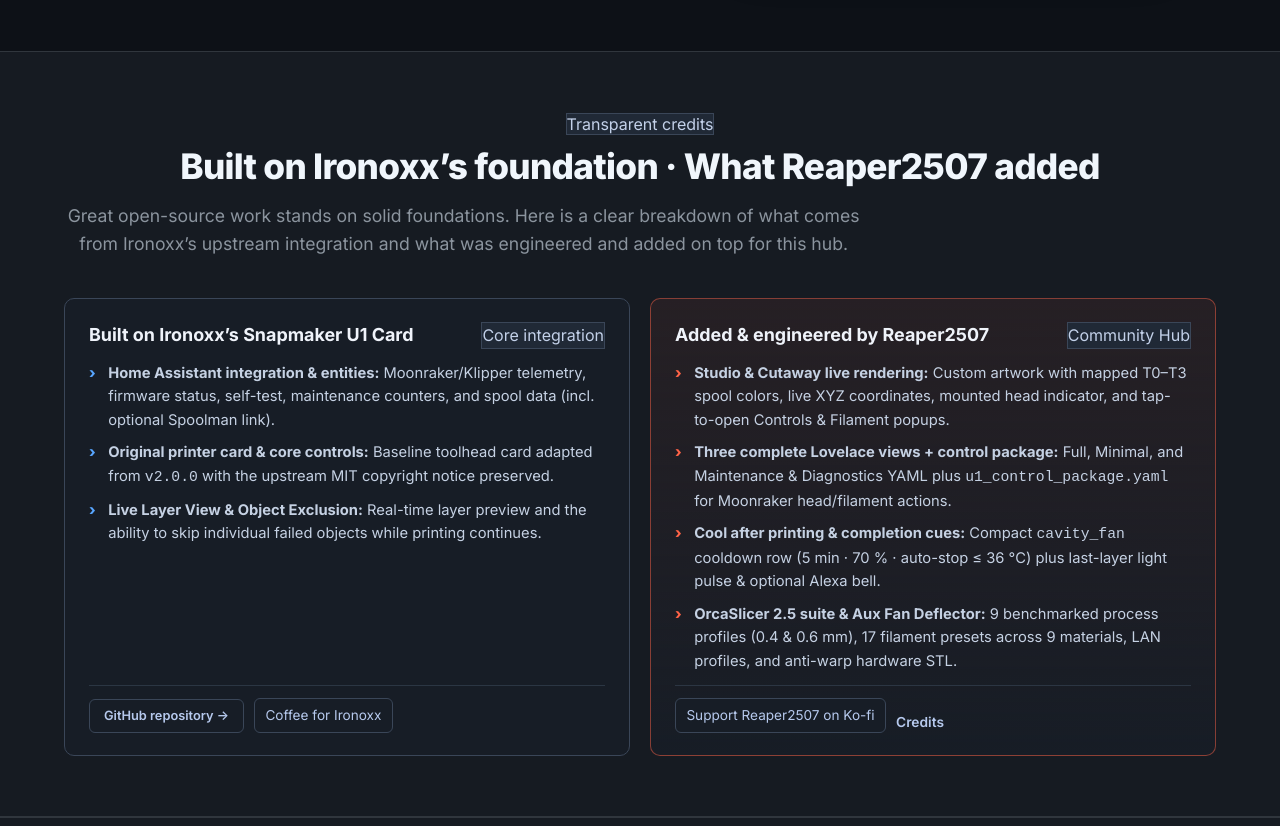
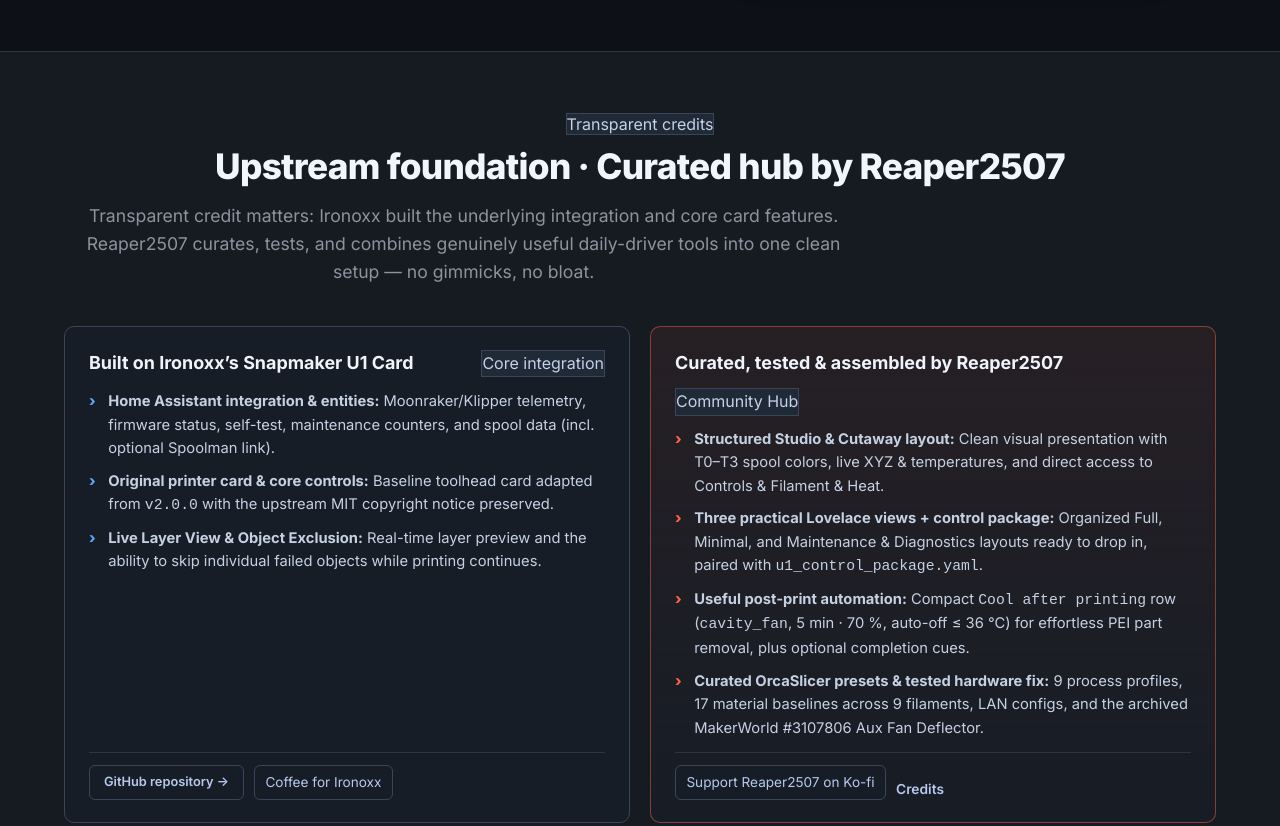
Before and after one commit to Reaper2507/snapmaker-u1-homeassistant, a plain HTML site: page docs/index.html in a window 1280 px wide. Shown: the part 740-1566 px from the top of the page. Drawn offline with Linux system fonts and the light colour scheme.

Commit message:
docs(copy): frame Reaper2507 contribution around curated, no-gimmick utility

```diff
--- a/docs/app.js
+++ b/docs/app.js
@@ -14,7 +14,7 @@ const i18n = {
     "ha-banner-lead": "The dashboard brings together the live printer card, filament management, print controls, job and camera views, and maintenance. It builds on <a href=\"https://github.com/Ironoxx/ha-snapmaker-u1-card\">Ironoxx’s Snapmaker U1 integration</a>.",
     "slicer-banner-badge": "OrcaSlicer 2.5 Suite",
     "slicer-banner-title": "OrcaSlicer Profiles &amp; Filament Presets",
-    "slicer-banner-lead": "Engineered, benchmarked presets for the Snapmaker U1 in OrcaSlicer 2.5: 9 process profiles for 0.4 &amp; 0.6 mm nozzles, 17 verified filament presets across 9 materials, and stainless LAN machine profiles.",
+    "slicer-banner-lead": "Tested, curated presets for the Snapmaker U1 in OrcaSlicer 2.5: 9 process profiles for 0.4 &amp; 0.6 mm nozzles, 17 verified filament presets across 9 materials, and stainless LAN machine profiles.",
     "guide-banner-badge": "🧵 Quick Guide & Problem Solver",
     "guide-banner-title": "Snapmaker U1 Operator Guide & FAQ",
     "guide-banner-lead": "Filament swapping explained in two words: Fast instructions for dashboard and printer touchscreen, resistance explained, and essential FAQs.",
@@ -250,18 +250,18 @@ const i18n = {
     "home-view-maintenance-desc": "Service checklist, temperature history, bed mesh and self-test.",
     "ha-maintenance-cta": "Maintenance",
     "split-badge": "Transparent credits",
-    "split-title": "Built on Ironoxx’s foundation · What Reaper2507 added",
-    "split-intro": "Great open-source work stands on solid foundations. Here is a clear breakdown of what comes from Ironoxx’s upstream integration and what was engineered and added on top for this hub.",
+    "split-title": "Upstream foundation · Curated hub by Reaper2507",
+    "split-intro": "Transparent credit matters: Ironoxx built the underlying integration and core card features. Reaper2507 curates, tests, and combines genuinely useful daily-driver tools into one clean setup — no gimmicks, no bloat.",
     "split-iron-title": "Built on Ironoxx’s Snapmaker U1 Card",
     "split-iron-1": "<strong>Home Assistant integration &amp; entities:</strong> Moonraker/Klipper telemetry, firmware status, self-test, maintenance counters, and spool data (incl. optional Spoolman link).",
     "split-iron-2": "<strong>Original printer card &amp; core controls:</strong> Baseline toolhead card adapted from <code>v2.0.0</code> with the upstream MIT copyright notice preserved.",
     "split-iron-3": "<strong>Live Layer View &amp; Object Exclusion:</strong> Real-time layer preview and the ability to skip individual failed objects while printing continues.",
-    "split-reaper-title": "Added &amp; engineered by Reaper2507",
+    "split-reaper-title": "Curated, tested &amp; assembled by Reaper2507",
     "split-reaper-badge": "Community Hub",
-    "split-reaper-1": "<strong>Studio &amp; Cutaway live rendering:</strong> Custom artwork with mapped T0–T3 spool colors, live XYZ coordinates, mounted head indicator, and tap-to-open Controls &amp; Filament popups.",
-    "split-reaper-2": "<strong>Three complete Lovelace views + control package:</strong> Full, Minimal, and Maintenance &amp; Diagnostics YAML plus <code>u1_control_package.yaml</code> for Moonraker head/filament actions.",
-    "split-reaper-3": "<strong>Cool after printing &amp; completion cues:</strong> Compact <code>cavity_fan</code> cooldown row (5 min · 70 % · auto-stop ≤ 36 °C) plus last-layer light pulse &amp; optional Alexa bell.",
-    "split-reaper-4": "<strong>OrcaSlicer 2.5 suite &amp; Aux Fan Deflector:</strong> 9 benchmarked process profiles (0.4 &amp; 0.6 mm), 17 filament presets across 9 materials, LAN profiles, and anti-warp hardware STL.",
+    "split-reaper-1": "<strong>Structured Studio &amp; Cutaway layout:</strong> Clean visual presentation with T0–T3 spool colors, live XYZ &amp; temperatures, and direct access to Controls &amp; Filament &amp; Heat.",
+    "split-reaper-2": "<strong>Three practical Lovelace views + control package:</strong> Organized Full, Minimal, and Maintenance &amp; Diagnostics layouts ready to drop in, paired with <code>u1_control_package.yaml</code>.",
+    "split-reaper-3": "<strong>Useful post-print automation:</strong> Compact <code>Cool after printing</code> row (<code>cavity_fan</code>, 5 min · 70 %, auto-off ≤ 36 °C) for effortless PEI part removal, plus optional completion cues.",
+    "split-reaper-4": "<strong>Curated OrcaSlicer presets &amp; tested hardware fix:</strong> 9 process profiles, 17 material baselines across 9 filaments, LAN configs, and the archived MakerWorld #3107806 Aux Fan Deflector.",
     "showcase-title": "Inside the Dashboard",
     "showcase-intro": "Click any screenshot to inspect it full-size, or test the interactive Studio / Cutaway switcher on the <a href=\"homeassistant.html#telemetry\">Dashboard page</a>.",
     "sc-full-title": "Full Dashboard · Studio, Camera, Speed &amp; 4 Toolheads",
@@ -285,11 +285,11 @@ const i18n = {
     "ex-fil-title": "17 Verified Filament Presets &amp; LAN Machines",
     "ex-fil-desc": "Tuned flow, pressure advance, and volumetric limits for 9 materials (SUNLU PLA+ 2.0, Bambu PLA/PETG, ELEGOO PLA Matte &amp; PETG-CF, eSUN PETG Matte, GEEETECH PLA/TPU 95A, JAYO HS PETG) for 0.4 &amp; 0.6 mm nozzles + LAN printer profiles.",
     "ex-fil-link": "Download filament presets →",
-    "ex-mod-title": "Hardware Mod: Auxiliary Fan Deflector",
-    "ex-mod-desc": "<code>U1-Fan_Deflector-Smooth.stl</code> clips onto the side AUX fan and redirects horizontal airflow upward into the chamber — stopping left-bed PLA/PETG warping so 30 % AUX cooling stays safely usable.",
+    "ex-mod-title": "Hardware Mod: Auxiliary Fan Deflector (MakerWorld #3107806)",
+    "ex-mod-desc": "Archived MakerWorld #3107806 model (<code>U1-Fan_Deflector-Smooth.stl</code>): clips onto the side AUX fan and redirects airflow upward — stopping left-bed PLA/PETG warping so 30 % AUX stays usable.",
     "ex-mod-link": "View STL &amp; print guide →",
-    "ex-bell-title": "Completion Chime &amp; Light Pulse",
-    "ex-bell-desc": "Optional <code>fertigdruck_fanfare.yaml</code>: pulses the chamber light for 1.2 s on entry into the final layer (visible even with auto light-off enabled) and triggers an optional Alexa <code>bell_02</code> ding.",
+    "ex-bell-title": "Optional: Print Completion Cue",
+    "ex-bell-desc": "Practical notification via <code>fertigdruck_fanfare.yaml</code>: brief 1.2 s chamber-light signal on completion plus optional Alexa chime when you are in another room.",
     "ex-bell-link": "Show automation YAML →",
     "ex-guide-title": "Operator Cheat Sheet &amp; AI Install",
     "ex-guide-desc": "Fast U1 filament load/unload steps (“45° cut → feeder → Load”), Emergency Stop vs Cancel explained, plus a 1-click installation prompt for Home Assistant AI setups.",
@@ -556,18 +556,18 @@ const i18n = {
     "home-view-maintenance-desc": "Wartungscheckliste, Temperaturverlauf, Bett-Mesh und Selbsttest.",
     "ha-maintenance-cta": "Wartung",
     "split-badge": "Klare Aufteilung",
-    "split-title": "Aufgebaut auf Ironoxx · Was Reaper2507 ergänzt hat",
-    "split-intro": "Gutes Open Source steht auf starken Schultern. Hier siehst du transparent, was von Ironoxx’ Integration übernommen wurde und was für diesen Community-Hub neu entwickelt und ergänzt wurde.",
+    "split-title": "Basis von Ironoxx · Kuratiertes Paket von Reaper2507",
+    "split-intro": "Klare Kante bei den Credits: Die Integration und Kernfunktionen stammen von Ironoxx. Reaper2507 sammelt, prüft, stimmt ab und bündelt gezielt praxistaugliche Werkzeuge für den Alltag — ohne Spielereien und ohne Ballast.",
     "split-iron-title": "Basis: Ironoxx’ Snapmaker U1 Card",
     "split-iron-1": "<strong>Home-Assistant-Integration &amp; Entitäten:</strong> Moonraker-/Klipper-Telemetrie, Firmware-Status, Selbsttest, Wartungszähler und Spulendaten (inkl. optionalem Spoolman-Link).",
     "split-iron-2": "<strong>Original-Druckerkarte &amp; Kernfunktionen:</strong> Aus <code>v2.0.0</code> adaptierte Basis-Karte unter Beibehaltung des originalen MIT-Copyright-Hinweises.",
     "split-iron-3": "<strong>Live-Schichtansicht &amp; Object Exclusion:</strong> Schicht-Vorschau in Echtzeit und Ausblenden einzelner Objekte während der Druck weiterläuft.",
-    "split-reaper-title": "Ergänzt &amp; gestaltet von Reaper2507",
+    "split-reaper-title": "Gesammelt, getestet &amp; zusammengestellt von Reaper2507",
     "split-reaper-badge": "Community Hub",
-    "split-reaper-1": "<strong>Studio- &amp; Cutaway-Live-Rendering:</strong> Eigene Druckergrafiken mit gemappten T0–T3 Spulenfarben, Live-XYZ-Koordinaten, Werkzeug-Status und Klick-Popups für Steuerung &amp; Hitze.",
-    "split-reaper-2": "<strong>Drei fertige Lovelace-Ansichten + Steuerpaket:</strong> Full-, Minimal- und Maintenance-&amp;-Diagnostics-YAML sowie <code>u1_control_package.yaml</code> für direkte Moonraker-Aktionen.",
-    "split-reaper-3": "<strong>Nachkühlen &amp; Druckende-Signal:</strong> Kompakte <code>cavity_fan</code>-Nachkühlzeile (5 min · 70 % · Auto-Aus ≤ 36 °C) plus Licht-Impuls &amp; optionaler Alexa-Gong.",
-    "split-reaper-4": "<strong>OrcaSlicer-2.5-Suite &amp; Aux Fan Deflector:</strong> 9 getestete Prozessprofile (0,4 &amp; 0,6 mm), 17 Filament-Presets über 9 Materialien, LAN-Profile und Anti-Warping-Deflektor-STL.",
+    "split-reaper-1": "<strong>Klare Studio- &amp; Cutaway-Darstellung:</strong> Übersichtliche Live-Ansicht mit T0–T3 Spulenfarben, XYZ-Positionen, Temperaturen und direktem Zugriff auf Controls &amp; Filament &amp; Heat.",
+    "split-reaper-2": "<strong>Drei praxistaugliche Lovelace-Ansichten + Steuerpaket:</strong> Fertig strukturierte Full-, Minimal- und Maintenance-&amp;-Diagnostics-Layouts plus <code>u1_control_package.yaml</code>.",
+    "split-reaper-3": "<strong>Nützliche Nachlauf-Automationen:</strong> Kompakte <code>Cool after printing</code>-Zeile (<code>cavity_fan</code>, 5 min · 70 %, Auto-Aus ≤ 36 °C) zum leichteren Lösen von der PEI-Platte, plus optionale Fertigmeldung.",
+    "split-reaper-4": "<strong>Kuratierte OrcaSlicer-Profile &amp; erprobter Hardware-Fix:</strong> 9 Prozessprofile, 17 Material-Presets aus 9 Filamenten, LAN-Konfigs sowie der archivierte MakerWorld-#3107806-Lüfterdeflektor.",
     "showcase-title": "Einblick ins Dashboard",
     "showcase-intro": "Klicke auf einen Screenshot für die Großansicht oder probiere den Studio-/Cutaway-Wechsler direkt auf der <a href=\"homeassistant.html#telemetry\">Dashboard-Seite</a> aus.",
     "sc-full-title": "Vollansicht · Studio, Kamera, Tempo &amp; alle 4 Köpfe",
@@ -591,11 +591,11 @@ const i18n = {
     "ex-fil-title": "17 verifizierte Filament-Presets &amp; LAN-Profile",
     "ex-fil-desc": "Abgestimmter Flow, Pressure Advance &amp; max. Volumenstrom für 9 Materialien (SUNLU PLA+ 2.0, Bambu PLA/PETG, ELEGOO PLA Matte &amp; PETG-CF, eSUN PETG Matte, GEEETECH PLA/TPU 95A, JAYO HS PETG) in 0,4 &amp; 0,6 mm.",
     "ex-fil-link": "Filament-Presets laden →",
-    "ex-mod-title": "Hardware-Mod: Auxiliary Fan Deflector",
-    "ex-mod-desc": "<code>U1-Fan_Deflector-Smooth.stl</code> wird auf den linken Seitenlüfter geklipst und lenkt die Luft nach oben — verhindert Left-Bed-Warping bei PLA/PETG, sodass 30 % AUX sicher nutzbar bleiben.",
+    "ex-mod-title": "Hardware-Mod: Auxiliary Fan Deflector (MakerWorld #3107806)",
+    "ex-mod-desc": "Archiviertes MakerWorld-Modell #3107806 (<code>U1-Fan_Deflector-Smooth.stl</code>): lenkt den Seitenlüfter sanft nach oben um und verhindert Left-Bed-Warping bei 30 % AUX.",
     "ex-mod-link": "STL &amp; Druckanleitung öffnen →",
-    "ex-bell-title": "Druckende-Gong &amp; Lichtimpuls",
-    "ex-bell-desc": "Optionales <code>fertigdruck_fanfare.yaml</code>: lässt das Bauraumlicht beim Eintritt in die letzte Schicht 1,2 s blinken (auch bei aktiver Licht-Aus-Option sichtbar) und spielt optional Alexa <code>bell_02</code>.",
+    "ex-bell-title": "Optional: Druckende-Hinweis",
+    "ex-bell-desc": "Praktische Fertigmeldung über <code>fertigdruck_fanfare.yaml</code>: kurzer 1,2-s-Lichtimpuls am Bauraum plus optionaler Alexa-Gong, wenn man nicht am Drucker steht.",
     "ex-bell-link": "Automations-YAML anzeigen →",
     "ex-guide-title": "Operator Guide &amp; KI-Installation",
     "ex-guide-desc": "Schnellhilfe fürs U1-Filament-Laden/Entladen („45°-Schnitt → Feeder → Load“), Notstopp vs. Abbruch erklärt sowie 1-Klick-Installationsprompt für Home-Assistant-KI.",
--- a/docs/index.html
+++ b/docs/index.html
@@ -118,8 +118,8 @@
       <div class="container">
         <div class="section-header">
           <span class="badge-tag" data-i18n="split-badge">Transparent credits</span>
-          <h2 data-i18n="split-title">Built on Ironoxx’s foundation · What Reaper2507 added</h2>
-          <p class="section-intro" data-i18n="split-intro">Great open-source work stands on solid foundations. Here is a clear breakdown of what comes from Ironoxx’s upstream integration and what was engineered and added on top for this hub.</p>
+          <h2 data-i18n="split-title">Upstream foundation · Curated hub by Reaper2507</h2>
+          <p class="section-intro" data-i18n="split-intro">Transparent credit matters: Ironoxx built the underlying integration and core card features. Reaper2507 curates, tests, and combines genuinely useful daily-driver tools into one clean setup — no gimmicks, no bloat.</p>
         </div>
 
         <div class="split-credit-grid">
@@ -143,14 +143,14 @@
           <!-- Right: Reaper2507 -->
           <article class="split-card reaper-card">
             <div class="split-card-header">
-              <h3 data-i18n="split-reaper-title">Added &amp; engineered by Reaper2507</h3>
+              <h3 data-i18n="split-reaper-title">Curated, tested &amp; assembled by Reaper2507</h3>
               <span class="badge-tag" data-i18n="split-reaper-badge">Community Hub</span>
             </div>
             <ul class="split-list">
-              <li data-i18n="split-reaper-1"><strong>Studio &amp; Cutaway live rendering:</strong> Custom artwork with mapped T0–T3 spool colors, live XYZ coordinates, mounted head indicator, and tap-to-open Controls &amp; Filament popups.</li>
-              <li data-i18n="split-reaper-2"><strong>Three complete Lovelace views + control package:</strong> Full, Minimal, and Maintenance &amp; Diagnostics YAML plus <code>u1_control_package.yaml</code> for Moonraker head/filament actions.</li>
-              <li data-i18n="split-reaper-3"><strong>Cool after printing &amp; completion cues:</strong> Compact <code>cavity_fan</code> cooldown row (5 min · 70 % · auto-stop ≤ 36 °C) plus last-layer light pulse &amp; optional Alexa bell.</li>
-              <li data-i18n="split-reaper-4"><strong>OrcaSlicer 2.5 suite &amp; Aux Fan Deflector:</strong> 9 benchmarked process profiles (0.4 &amp; 0.6 mm), 17 filament presets across 9 materials, LAN profiles, and anti-warp hardware STL.</li>
+              <li data-i18n="split-reaper-1"><strong>Structured Studio &amp; Cutaway layout:</strong> Clean visual presentation with T0–T3 spool colors, live XYZ &amp; temperatures, and direct access to Controls &amp; Filament &amp; Heat.</li>
+              <li data-i18n="split-reaper-2"><strong>Three practical Lovelace views + control package:</strong> Organized Full, Minimal, and Maintenance &amp; Diagnostics layouts ready to drop in, paired with <code>u1_control_package.yaml</code>.</li>
+              <li data-i18n="split-reaper-3"><strong>Useful post-print automation:</strong> Compact <code>Cool after printing</code> row (<code>cavity_fan</code>, 5 min · 70 %, auto-off ≤ 36 °C) for effortless PEI part removal, plus optional completion cues.</li>
+              <li data-i18n="split-reaper-4"><strong>Curated OrcaSlicer presets &amp; tested hardware fix:</strong> 9 process profiles, 17 material baselines across 9 filaments, LAN configs, and the archived MakerWorld #3107806 Aux Fan Deflector.</li>
             </ul>
             <div class="split-card-actions">
               <a href="https://ko-fi.com/Reaper2507" target="_blank" rel="noopener noreferrer" class="coffee-link" data-i18n="coffee-maintainer">☕ Support Reaper2507 on Ko-fi</a>
@@ -287,15 +287,15 @@
 
           <article class="extra-feature-card">
             <div class="extra-card-icon">🌀</div>
-            <h3 data-i18n="ex-mod-title">Hardware Mod: Auxiliary Fan Deflector</h3>
-            <p data-i18n="ex-mod-desc"><code>U1-Fan_Deflector-Smooth.stl</code> clips onto the side AUX fan and redirects horizontal airflow upward into the chamber — stopping left-bed PLA/PETG warping so 30 % AUX cooling stays safely usable.</p>
+            <h3 data-i18n="ex-mod-title">Hardware Mod: Auxiliary Fan Deflector (MakerWorld #3107806)</h3>
+            <p data-i18n="ex-mod-desc">Archived MakerWorld #3107806 model (<code>U1-Fan_Deflector-Smooth.stl</code>): clips onto the side AUX fan and redirects airflow upward — stopping left-bed PLA/PETG warping so 30 % AUX stays usable.</p>
             <a class="extra-card-link" href="https://github.com/Reaper2507/snapmaker-u1-homeassistant/tree/main/hardware/aux-fan-deflector" target="_blank" rel="noopener noreferrer" data-i18n="ex-mod-link">View STL &amp; print guide →</a>
           </article>
 
           <article class="extra-feature-card">
             <div class="extra-card-icon">🔔</div>
-            <h3 data-i18n="ex-bell-title">Completion Chime &amp; Light Pulse</h3>
-            <p data-i18n="ex-bell-desc">Optional <code>fertigdruck_fanfare.yaml</code>: pulses the chamber light for 1.2 s on entry into the final layer (visible even with auto light-off enabled) and triggers an optional Alexa <code>bell_02</code> ding.</p>
+            <h3 data-i18n="ex-bell-title">Optional: Print Completion Cue</h3>
+            <p data-i18n="ex-bell-desc">Practical notification via <code>fertigdruck_fanfare.yaml</code>: brief 1.2 s chamber-light signal on completion plus optional Alexa chime when you are in another room.</p>
             <a class="extra-card-link" href="homeassistant.html#fanfare" data-i18n="ex-bell-link">Show automation YAML →</a>
           </article>
 
```
Also changed, not shown: docs/orcaslicer.html (+1 -1 lines).
